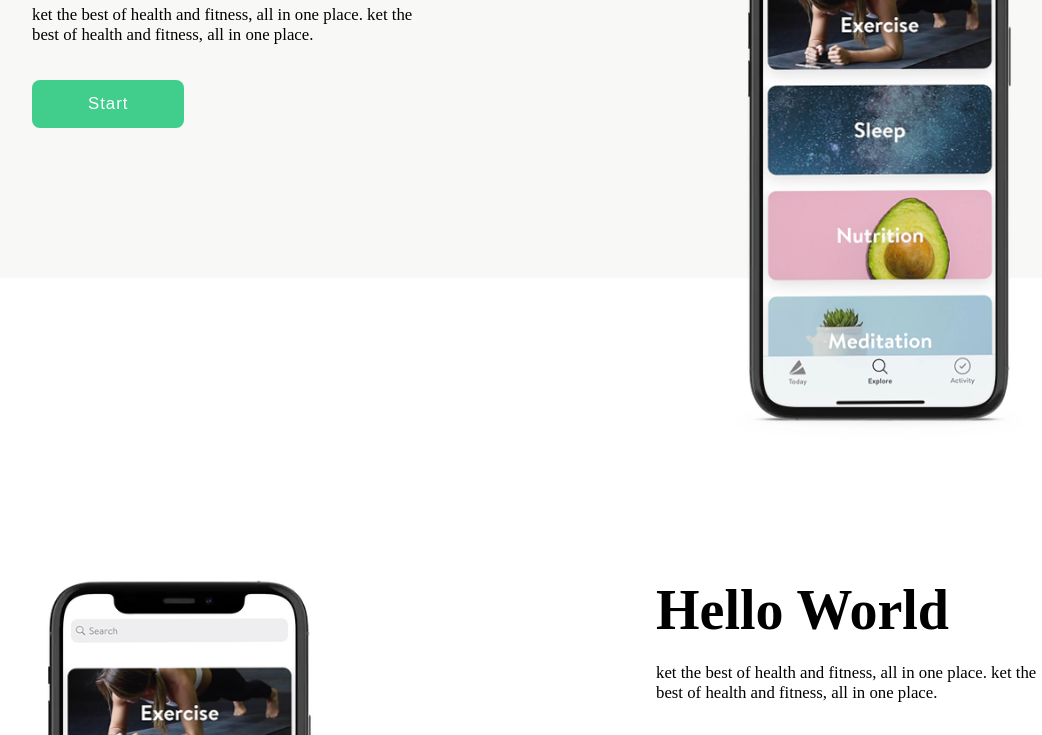
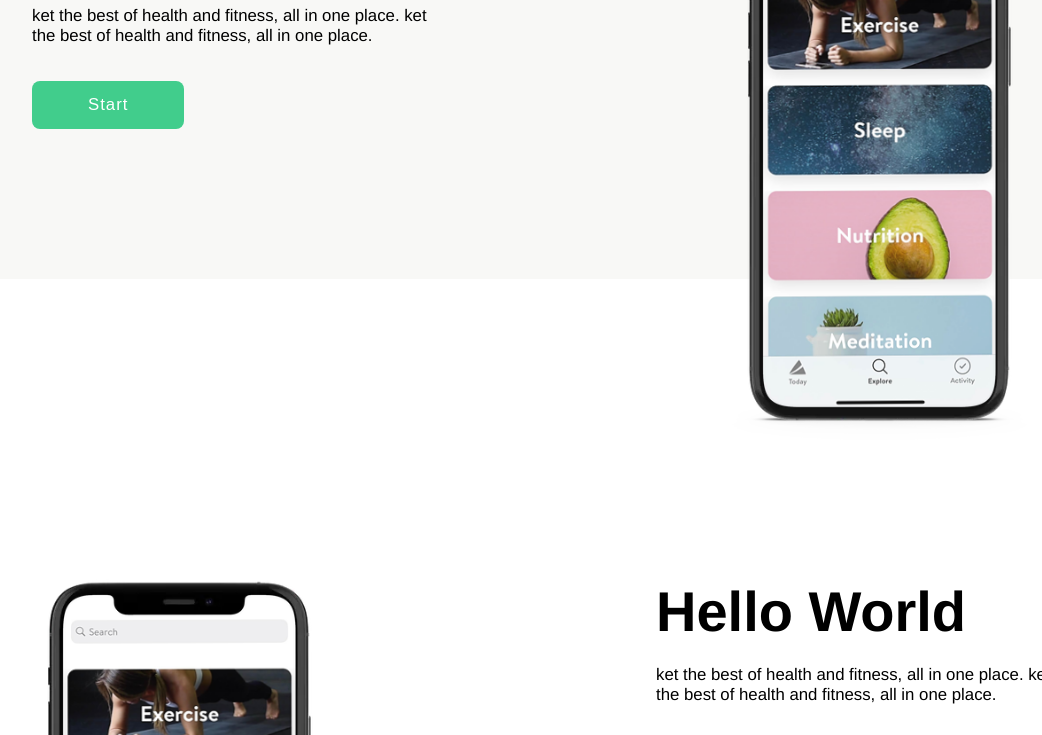
Before and after one commit to Good-Developers/vim-note, a plain HTML site: page index.html in a window 1280 px wide. Shown: the part 294-1029 px from the top of the page, without its empty margins (96-1138 px from the left). Drawn offline with Linux system fonts and the light colour scheme.

Commit message:
폰트 변경

```diff
--- a/css/main.css
+++ b/css/main.css
@@ -1,6 +1,7 @@
 /* Reset */
 html {
   font-size: 14px;
+  font-family: Avenir, Helvetica, sans-serif;
 }
 
 html,
```
